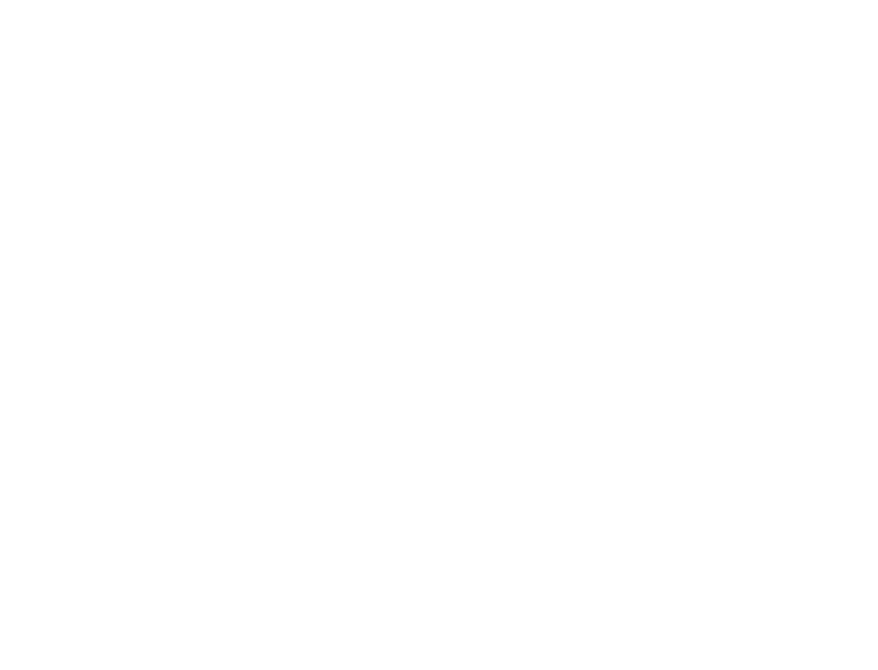
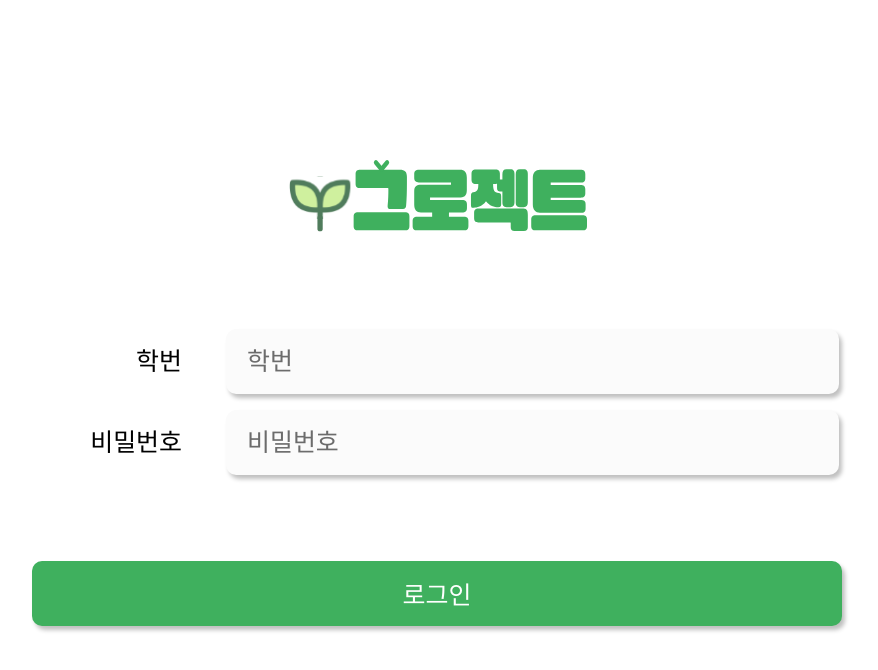
Before and after one commit to groject/groject-client, a React (Create React App) app: page /login in a window 1280 px wide. Before the commit this address had no page. Shown: the top 670 px of the page, without its empty margins (203-1081 px from the left). Built offline with nearby package versions, Linux system fonts and the light colour scheme.

Commit message:
Signup Button Props 수정

```diff
--- a/src/App.js
+++ b/src/App.js
@@ -9,6 +9,7 @@
         <Routes>
           <Route path='/' element={<C.Main />} />
           <Route path='/signup' element={<C.Signup />} />
+          <Route path='/login' element={<C.Login />} />
         </Routes>
       </BrowserRouter>
     </>
--- a/src/components/index.js
+++ b/src/components/index.js
@@ -1,3 +1,4 @@
-export { default as Header } from './Header';
+/* pages */
 export { default as Main } from './Main';
 export { default as Signup } from './signup';
+export { default as Login } from './login';
--- a/src/components/login.js
+++ b/src/components/login.js
@@ -1,9 +1,27 @@
 /** @jsxImportSource @emotion/react */
 import { css } from '@emotion/react'
+import InputBox from './inputBox'
+import Select from './select';
+import SignupButton from './signupButton';
 
 function Login() {
   return(
-    <></>
+    <div css={
+      css`
+        display: flex;
+        height: 100vh;
+        justify-content: center;
+        flex-direction: column;
+        align-items: center;
+      `}
+    >
+      <img src='./images/Logo.svg' css={css`margin-bottom: 97px;`} />
+      <div>
+        <InputBox label='학번' placeholder='학번'/>
+        <InputBox label='비밀번호' placeholder='비밀번호'/>
+        <SignupButton title='로그인' />
+      </div>
+    </div>
   )
 }
 
--- a/src/components/signup.js
+++ b/src/components/signup.js
@@ -29,7 +29,7 @@
         <InputBox label='학번' placeholder='학번'/>
         <InputBox label='비밀번호' placeholder='비밀번호'/>
         <InputBox label='비밀번호 확인' placeholder='비밀번호 확인'/>
-        <SignupButton />
+        <SignupButton title='회원가입' />
       </div>
     </div>
   )
--- a/src/components/signupButton.js
+++ b/src/components/signupButton.js
@@ -1,7 +1,7 @@
 /** @jsxImportSource @emotion/react */
 import { jsx, css } from '@emotion/react'
 
-function SignupButton() {
+function SignupButton({ title }) {
   return(
     <div css={css`
     font-family: -apple-system, BlinkMacSystemFont, 'Segoe UI', Roboto, Oxygen, Ubuntu, Cantarell, 'Open Sans', 'Helvetica Neue', sans-serif;
@@ -23,7 +23,7 @@
           width: 98vw;
         }
       `}>
-        회원가입
+        {title}
       </button>
     </div>
   )
```
